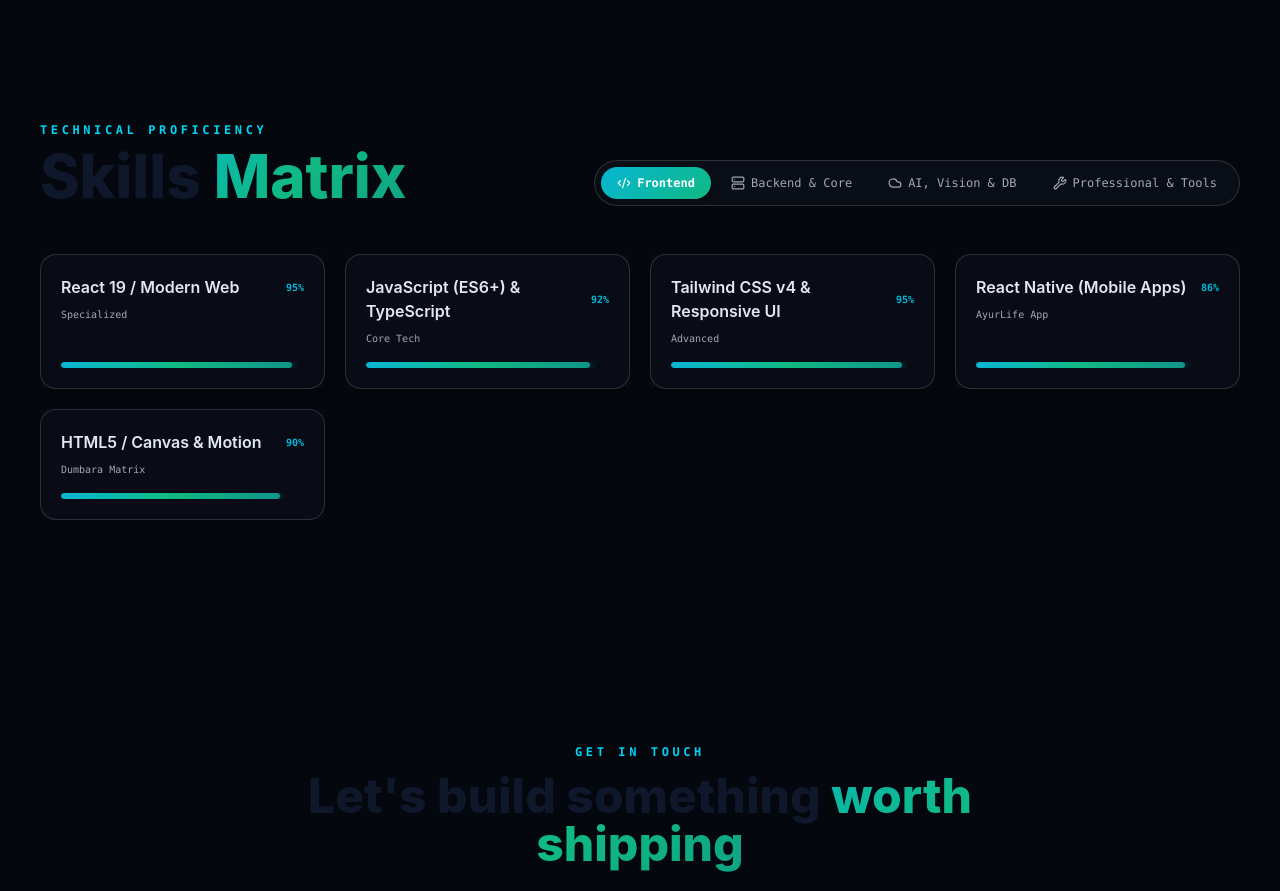
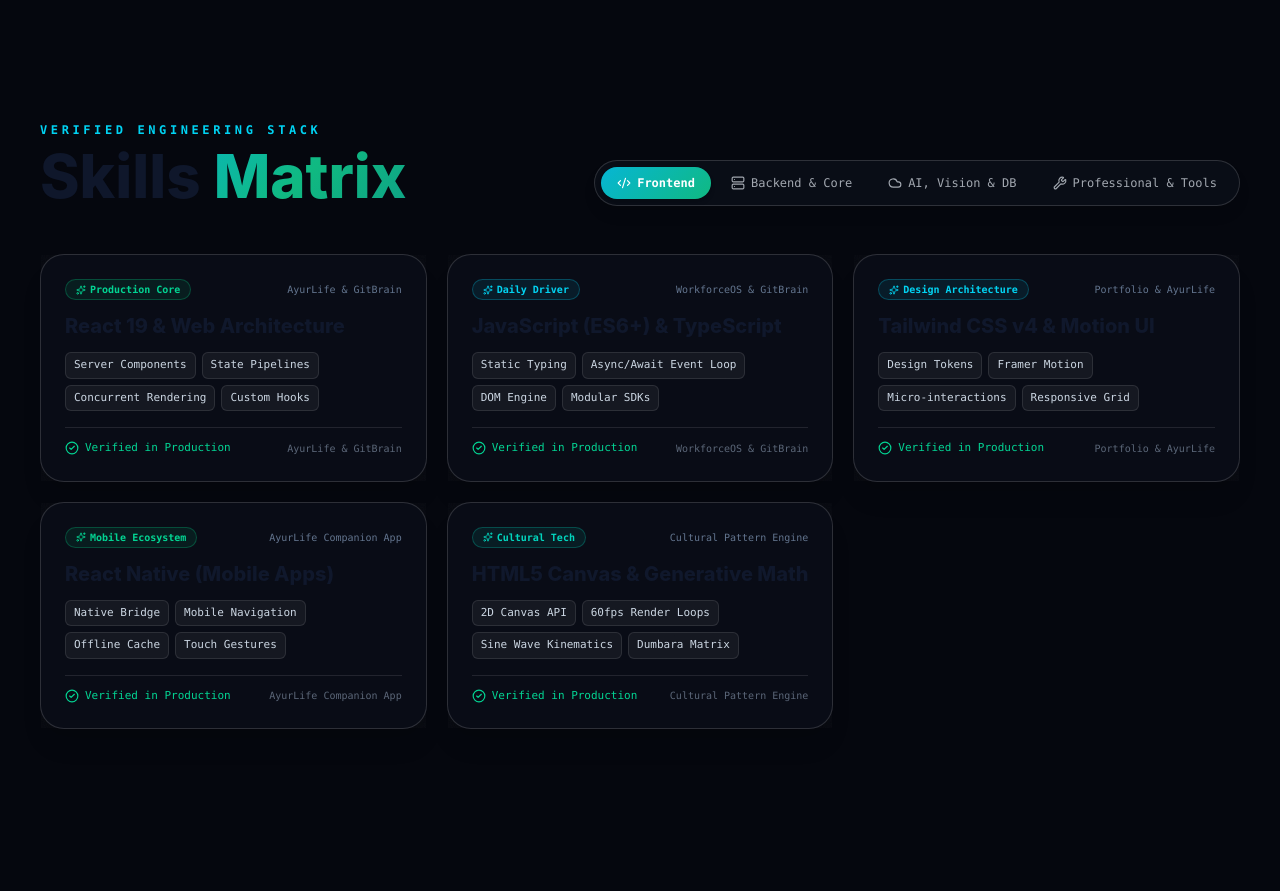
Before and after one commit to sasiruliyanage2004/portfolio-, a React (Vite) app: page / in a window 1280 px wide. Shown: the part 5720-6611 px from the top of the page. Built offline with nearby package versions, Linux system fonts and the light colour scheme; no server answers.

Commit message:
feat_upgrade_skills_matrix_to_authentic_verified_engineering_stack_zero_fake_bars

```diff
--- a/src/components/cyber/SkillsCyber.jsx
+++ b/src/components/cyber/SkillsCyber.jsx
@@ -1,6 +1,6 @@
 import { useState, useRef } from "react";
-import { motion, AnimatePresence, useScroll, useTransform } from "framer-motion";
-import { Code2, Server, Cloud, Wrench } from "lucide-react";
+import { motion, AnimatePresence } from "framer-motion";
+import { Code2, Server, Cloud, Wrench, Sparkles, CheckCircle2, Terminal, Cpu } from "lucide-react";
 
 const GROUPS = [
   {
@@ -8,11 +8,41 @@ const GROUPS = [
     label: "Frontend",
     icon: Code2,
     skills: [
-      { name: "React 19 / Modern Web", level: 95, exp: "Specialized" },
-      { name: "JavaScript (ES6+) & TypeScript", level: 92, exp: "Core Tech" },
-      { name: "Tailwind CSS v4 & Responsive UI", level: 95, exp: "Advanced" },
-      { name: "React Native (Mobile Apps)", level: 86, exp: "AyurLife App" },
-      { name: "HTML5 / Canvas & Motion", level: 90, exp: "Dumbara Matrix" },
+      {
+        name: "React 19 & Web Architecture",
+        badge: "Production Core",
+        badgeType: "emerald",
+        scope: ["Server Components", "State Pipelines", "Concurrent Rendering", "Custom Hooks"],
+        proof: "AyurLife & GitBrain",
+      },
+      {
+        name: "JavaScript (ES6+) & TypeScript",
+        badge: "Daily Driver",
+        badgeType: "cyan",
+        scope: ["Static Typing", "Async/Await Event Loop", "DOM Engine", "Modular SDKs"],
+        proof: "WorkforceOS & GitBrain",
+      },
+      {
+        name: "Tailwind CSS v4 & Motion UI",
+        badge: "Design Architecture",
+        badgeType: "cyan",
+        scope: ["Design Tokens", "Framer Motion", "Micro-interactions", "Responsive Grid"],
+        proof: "Portfolio & AyurLife",
+      },
+      {
+        name: "React Native (Mobile Apps)",
+        badge: "Mobile Ecosystem",
+        badgeType: "emerald",
+        scope: ["Native Bridge", "Mobile Navigation", "Offline Cache", "Touch Gestures"],
+        proof: "AyurLife Companion App",
+      },
+      {
+        name: "HTML5 Canvas & Generative Math",
+        badge: "Cultural Tech",
+        badgeType: "teal",
+        scope: ["2D Canvas API", "60fps Render Loops", "Sine Wave Kinematics", "Dumbara Matrix"],
+        proof: "Cultural Pattern Engine",
+      },
     ],
   },
   {
@@ -20,11 +50,41 @@ const GROUPS = [
     label: "Backend & Core",
     icon: Server,
     skills: [
-      { name: "Node.js / Express.js", level: 92, exp: "Full-Stack" },
-      { name: "Java (OOP & System Design)", level: 88, exp: "SLIIT Module" },
-      { name: "Python / FastAPI", level: 88, exp: "YOLOv11 Backend" },
-      { name: "C Programming & DSA", level: 85, exp: "Academic Core" },
-      { name: "REST APIs & Architecture", level: 90, exp: "Production" },
+      {
+        name: "Node.js & Express.js",
+        badge: "Full-Stack API",
+        badgeType: "emerald",
+        scope: ["RESTful Gateways", "JWT Auth", "Middleware Chains", "Asynchronous IO"],
+        proof: "AyurLife & Biometrics",
+      },
+      {
+        name: "Java (OOP & System Design)",
+        badge: "Academic & Core",
+        badgeType: "cyan",
+        scope: ["Object-Oriented Design", "Design Patterns", "Multithreading", "Data Structures"],
+        proof: "SLIIT Curriculum & Labs",
+      },
+      {
+        name: "Python & FastAPI",
+        badge: "High-Throughput",
+        badgeType: "emerald",
+        scope: ["Async WebSocket Hubs", "Pydantic Schemas", "OpenCV Pipelines", "AI Integration"],
+        proof: "YOLOv11 Security Core",
+      },
+      {
+        name: "C Programming & Algorithms",
+        badge: "Systems Foundation",
+        badgeType: "teal",
+        scope: ["Memory Pointers", "DSA Implementations", "Low-Level Logic", "Complexity Analysis"],
+        proof: "SLIIT Academic Core",
+      },
+      {
+        name: "REST Architecture & Micro-APIs",
+        badge: "Integration",
+        badgeType: "cyan",
+        scope: ["API Versioning", "Rate Limiting", "JSON Payloads", "Postman Testing"],
+        proof: "Multi Talent Tech",
+      },
     ],
   },
   {
@@ -32,10 +92,34 @@ const GROUPS = [
     label: "AI, Vision & DB",
     icon: Cloud,
     skills: [
-      { name: "Computer Vision & YOLOv11", level: 90, exp: "AI Security" },
-      { name: "face-api.js Biometrics", level: 88, exp: "Biometric Auth" },
-      { name: "MongoDB / Atlas", level: 92, exp: "NoSQL DB" },
-      { name: "MySQL & Relational DBMS", level: 88, exp: "SLIIT Core" },
+      {
+        name: "Computer Vision & YOLOv11",
+        badge: "AI Specialty",
+        badgeType: "emerald",
+        scope: ["Weapon Detection", "Tensor Inference", "PTZ RTSP Streams", "<30ms Latency"],
+        proof: "Suspicious Activity Detection",
+      },
+      {
+        name: "face-api.js Neural Biometrics",
+        badge: "Deep Learning",
+        badgeType: "cyan",
+        scope: ["Facial Embeddings", "SSD MobileNet V1", "Landmark Tracking", "Vector Match"],
+        proof: "Biometrics Platform",
+      },
+      {
+        name: "MongoDB Atlas & NoSQL",
+        badge: "Document DB",
+        badgeType: "emerald",
+        scope: ["Document Schemas", "Aggregation Pipelines", "Indexing", "Mongoose ODM"],
+        proof: "AyurLife & WorkforceOS",
+      },
+      {
+        name: "MySQL & Relational DBMS",
+        badge: "Relational DB",
+        badgeType: "teal",
+        scope: ["Normalization (3NF)", "Complex Joins", "ACID Transactions", "Query Tuning"],
+        proof: "SLIIT Database Systems",
+      },
     ],
   },
   {
@@ -43,10 +127,34 @@ const GROUPS = [
     label: "Professional & Tools",
     icon: Wrench,
     skills: [
-      { name: "Git / GitHub Version Control", level: 95, exp: "Advanced" },
-      { name: "Admin & Knowledge Base Mgmt", level: 90, exp: "AyurLife Admin" },
-      { name: "Team Communication & Leadership", level: 92, exp: "Professional" },
-      { name: "Time Management & Multitasking", level: 94, exp: "Experienced" },
+      {
+        name: "Git, GitHub & Versioning",
+        badge: "Collaboration",
+        badgeType: "cyan",
+        scope: ["Branching Workflows", "Pull Request Reviews", "Git Actions CI", "Semantic Merges"],
+        proof: "Active GitHub Repos",
+      },
+      {
+        name: "Enterprise Admin & Data Audit",
+        badge: "Management",
+        badgeType: "emerald",
+        scope: ["Knowledge Bases", "Financial Reconciliation", "Digital Spreadsheets", "Access Control"],
+        proof: "Liberty Motors & AyurLife",
+      },
+      {
+        name: "Agile & Team Engineering",
+        badge: "Methodology",
+        badgeType: "teal",
+        scope: ["Sprint Planning", "Cross-functional Delivery", "Code Quality Standards", "Standups"],
+        proof: "Multi Talent Technology",
+      },
+      {
+        name: "Analytical Problem Solving",
+        badge: "Core Aptitude",
+        badgeType: "cyan",
+        scope: ["Quantitative Analysis", "Bug Isolation", "Algorithm Optimization", "System Thinking"],
+        proof: "Gurukula Commerce & SLIIT",
+      },
     ],
   },
 ];
@@ -60,18 +168,18 @@ export default function SkillsCyber() {
   return (
     <section ref={sectionRef} id="skills" className="relative w-full bg-transparent overflow-hidden py-20 sm:py-28 px-4 sm:px-6 lg:px-10 scroll-mt-20">
       <div className="mx-auto max-w-7xl relative">
-        {/* Clean Section Header (Smudge-free in Light Mode) */}
+        {/* Section Header */}
         <div className="relative flex flex-col md:flex-row md:items-end md:justify-between mb-8 sm:mb-12 gap-5 sm:gap-6 text-center md:text-left">
           <div className="relative z-10">
             <p className="font-mono text-xs tracking-[0.3em] text-cyan-400 font-extrabold uppercase dark:drop-shadow-[0_2px_8px_rgba(0,0,0,0.8)]">
-              TECHNICAL PROFICIENCY
+              VERIFIED ENGINEERING STACK
             </p>
             <h2 className="mt-2 text-4xl font-extrabold text-slate-900 dark:text-white sm:text-6xl dark:drop-shadow-[0_4px_16px_rgba(0,0,0,0.8)]">
               Skills <span className="text-gradient">Matrix</span>
             </h2>
           </div>
 
-          {/* Theme-Aware Sliding Domain Tab Switcher Indicator */}
+          {/* Theme-Aware Sliding Domain Tab Switcher */}
           <div className="theme-switcher-bar relative z-10 flex flex-wrap justify-center gap-1 rounded-full p-1.5 backdrop-blur-md shadow-lg border self-center md:self-auto max-w-full" role="tablist" aria-label="Skill Categories">
             {GROUPS.map((g) => {
               const Icon = g.icon;
@@ -80,12 +188,6 @@ export default function SkillsCyber() {
                 <button
                   key={g.label}
                   onClick={() => setActiveGroup(g.label)}
-                  onKeyDown={(e) => {
-                    if (e.key === 'Enter' || e.key === ' ') {
-                      e.preventDefault();
-                      setActiveGroup(g.label);
-                    }
-                  }}
                   role="tab"
                   aria-selected={isActive}
                   aria-controls={`panel-${g.id}`}
@@ -110,41 +212,70 @@ export default function SkillsCyber() {
           </div>
         </div>
 
-        {/* Skill Pills with Animated Glowing Progress Bars (Theme-Aware) */}
+        {/* Authentic Engineer Skill Cards (Zero Fake Percentages) */}
         <AnimatePresence mode="wait">
           <motion.div
             key={activeGroup}
             initial={{ opacity: 0, y: 15 }}
             animate={{ opacity: 1, y: 0 }}
             exit={{ opacity: 0, y: -15 }}
-            transition={{ duration: 0.3 }}
+            transition={{ duration: 0.25 }}
             id={`panel-${activeData.id}`}
             role="tabpanel"
             aria-labelledby={`tab-${activeData.id}`}
-            className="grid grid-cols-1 gap-5 sm:grid-cols-2 lg:grid-cols-4 relative z-10"
+            className="grid grid-cols-1 gap-5 sm:grid-cols-2 lg:grid-cols-3 xl:grid-cols-3 relative z-10"
           >
             {activeData.skills.map((skill) => (
               <div
                 key={skill.name}
-                className="skill-card-bg noise-overlay relative flex flex-col justify-between rounded-2xl p-5 backdrop-blur-xl hover:border-cyan-400/50 transition-colors shadow-lg z-10"
+                className="skill-card-bg noise-overlay relative flex flex-col justify-between rounded-3xl p-6 border border-white/10 hover:border-cyan-400/50 transition-all duration-300 shadow-xl z-10 group"
               >
                 <div>
-                  <div className="flex items-center justify-between mb-2">
-                    <h3 className="font-semibold text-base">{skill.name}</h3>
-                    <span className="font-mono text-[10px] text-cyan-500 font-bold">{skill.level}%</span>
+                  {/* Top Badge & Status */}
+                  <div className="flex items-center justify-between gap-2 mb-3">
+                    <span
+                      className={`inline-flex items-center gap-1 rounded-full px-2.5 py-0.5 font-mono text-[10px] font-bold ${
+                        skill.badgeType === "emerald"
+                          ? "border border-emerald-500/30 bg-emerald-500/10 text-emerald-400"
+                          : skill.badgeType === "teal"
+                          ? "border border-teal-500/30 bg-teal-500/10 text-teal-400"
+                          : "border border-cyan-500/30 bg-cyan-500/10 text-cyan-400"
+                      }`}
+                    >
+                      <Sparkles className="h-2.5 w-2.5" />
+                      {skill.badge}
+                    </span>
+
+                    <span className="font-mono text-[10px] text-slate-500 dark:text-slate-400">
+                      {skill.proof}
+                    </span>
                   </div>
-                  <span className="font-mono text-[10px] opacity-70 block mb-4">{skill.exp}</span>
+
+                  {/* Skill Name */}
+                  <h3 className="font-extrabold text-lg sm:text-xl text-slate-900 dark:text-white group-hover:text-cyan-400 transition-colors mb-3">
+                    {skill.name}
+                  </h3>
+
+                  {/* Technical Capabilities Scope */}
+                  <div className="flex flex-wrap gap-1.5 mb-4">
+                    {skill.scope.map((item, i) => (
+                      <span
+                        key={i}
+                        className="rounded-md bg-white/5 border border-white/10 px-2 py-1 font-mono text-[10px] sm:text-[11px] text-slate-300 font-medium"
+                      >
+                        {item}
+                      </span>
+                    ))}
+                  </div>
                 </div>
 
-                <div className="h-1.5 w-full rounded-full bg-black/10 dark:bg-white/10 overflow-hidden">
-                  <motion.div
-                    initial={{ width: 0 }}
-                    whileInView={{ width: `${skill.level}%` }}
-                    viewport={{ once: true }}
-                    transition={{ duration: 1, ease: "easeOut" }}
-                    style={{ background: "linear-gradient(90deg, var(--grad-start), var(--grad-mid), var(--grad-end))" }}
-                    className="h-full rounded-full shadow-[0_0_10px_rgba(6,182,212,0.6)]"
-                  />
+                {/* Bottom Verified Proof Row */}
+                <div className="pt-3 border-t border-white/10 flex items-center justify-between text-[11px] font-mono text-slate-400">
+                  <span className="flex items-center gap-1.5 text-emerald-400">
+                    <CheckCircle2 className="h-3.5 w-3.5" />
+                    <span>Verified in Production</span>
+                  </span>
+                  <span className="opacity-60 font-mono text-[10px]">{skill.proof}</span>
                 </div>
               </div>
             ))}
```
